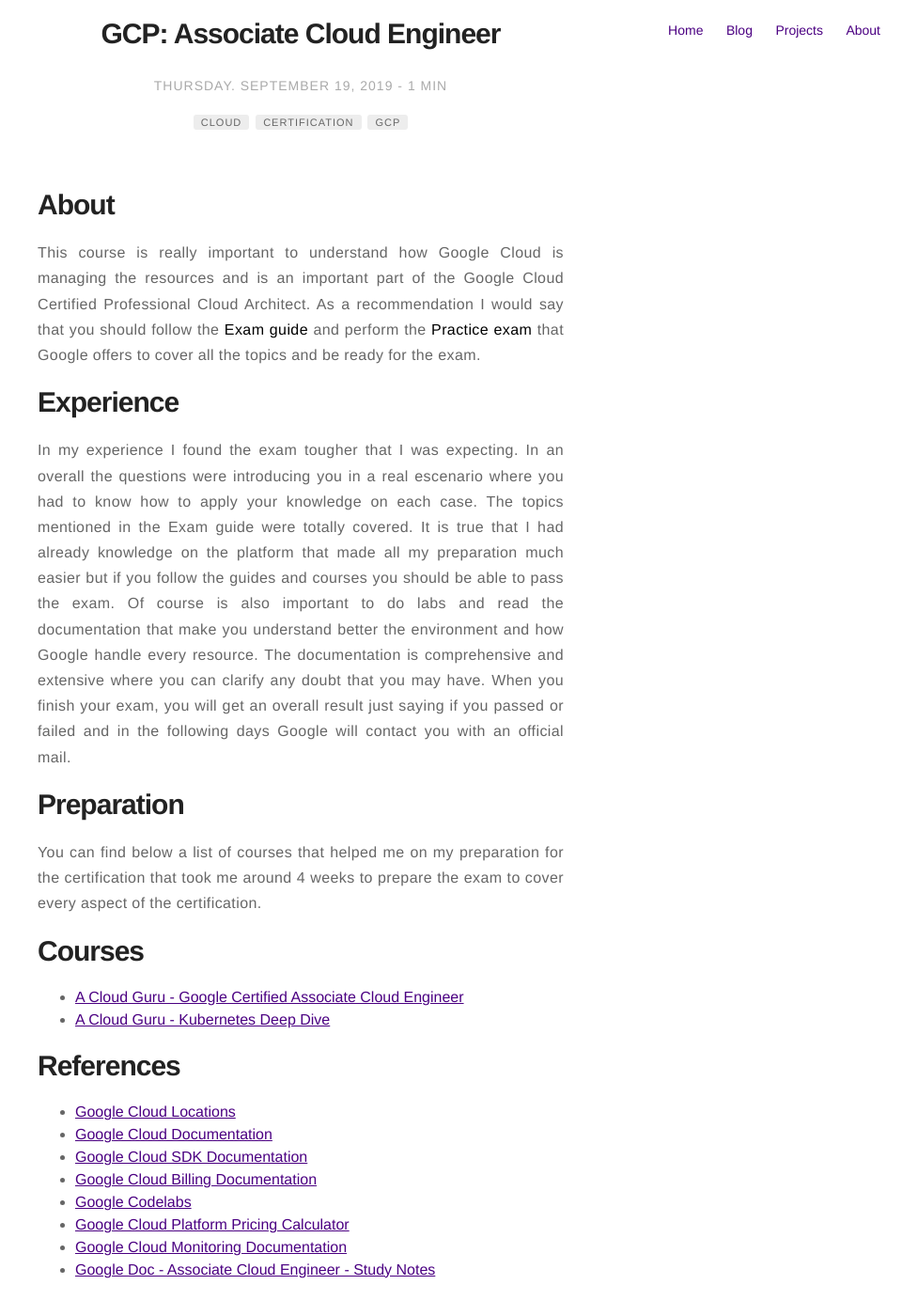
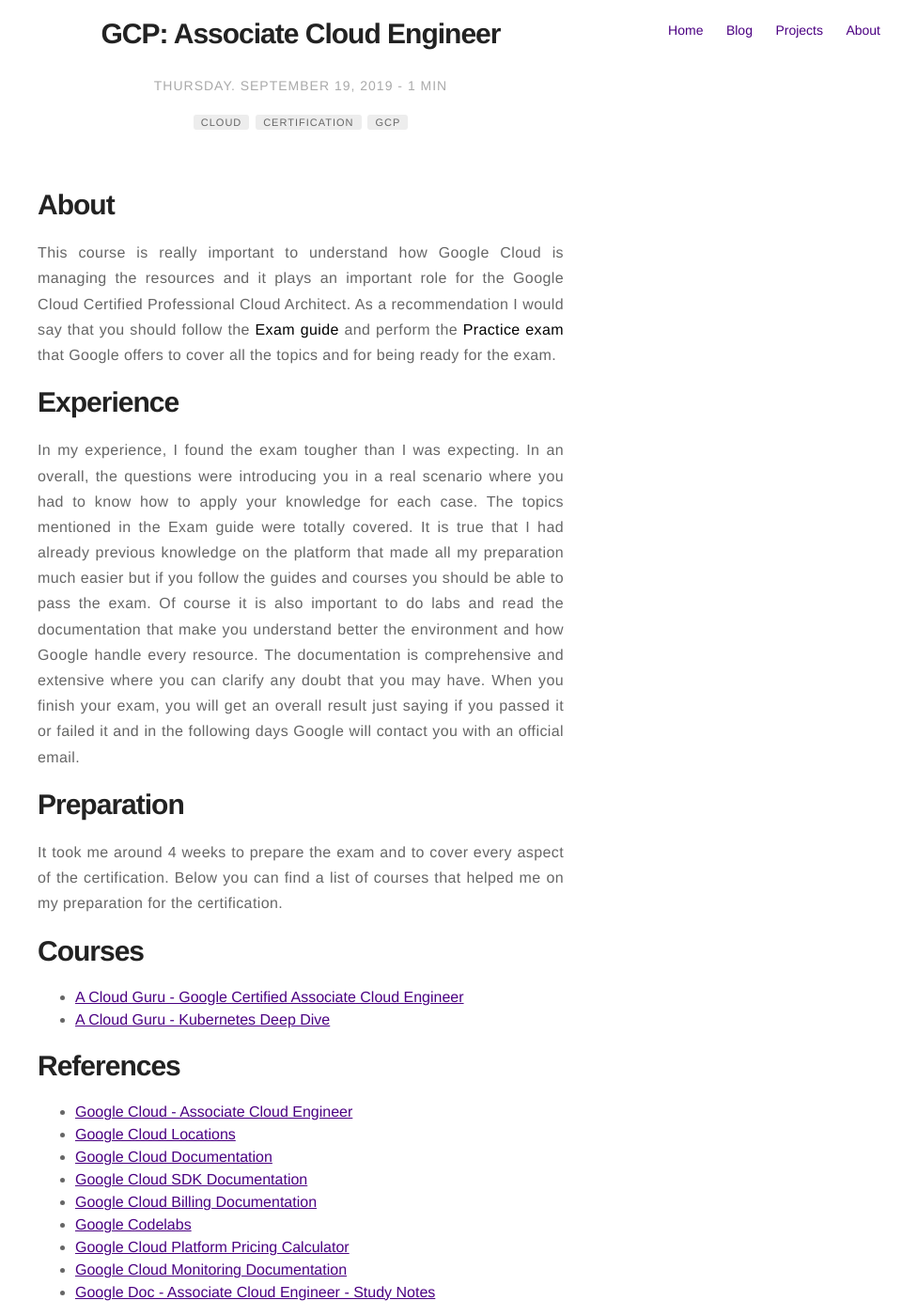
Before and after one commit to sergiotocalini/sergiotocalini.github.io, a Jekyll site: the page built from _posts/2019-09-19-certification-gcp-ace.markdown, in a window 1280 px wide and 1400 px high, scrolled down 346 px. Shown: the whole window at 94% size, without its empty margins (320-1280 px from the left). Built offline with Jekyll 4.4.1, drawn with Linux system fonts in a browser that asks for light colours.

Commit message:
Updating GCP ACE post

```diff
--- a/_posts/2019-09-19-certification-gcp-ace.markdown
+++ b/_posts/2019-09-19-certification-gcp-ace.markdown
@@ -17,33 +17,33 @@
 # About
 <p style="text-align: justify">
 This course is really important to understand how Google Cloud is managing the
-resources and is an important part of the Google Cloud Certified Professional
-Cloud Architect. As a recommendation I would say that you should follow the
-<strong>Exam guide</strong> and perform the <strong>Practice exam</strong>
-that Google offers to cover all the topics and be ready for the exam.
+resources and it plays an important role for the Google Cloud Certified
+Professional Cloud Architect. As a recommendation I would say that you should
+follow the <strong>Exam guide</strong> and perform the <strong>Practice exam</strong>
+that Google offers to cover all the topics and for being ready for the exam.
 </p>
 
 # Experience
 <p style="text-align: justify">
-In my experience I found the exam tougher that I was expecting. In an overall
-the questions were introducing you in a real escenario where you had to know how
-to apply your knowledge on each case. The topics mentioned in the Exam guide were
-totally covered. It is true that I had already knowledge on the platform that made
-all my preparation much easier but if you follow the guides and courses you should
-be able to pass the exam.
-Of course is also important to do labs and read the documentation that make you
-understand better the environment and how Google handle every resource.
-The documentation is comprehensive and extensive where you can clarify any doubt
-that you may have.
-When you finish your exam, you will get an overall result just saying if you passed
-or failed and in the following days Google will contact you with an official mail.
+In my experience, I found the exam tougher than I was expecting. In an overall,
+the questions were introducing you in a real scenario where you had to know how
+to apply your knowledge for each case. The topics mentioned in the Exam guide
+were totally covered. It is true that I had already previous knowledge on the
+platform that made all my preparation much easier but if you follow the guides
+and courses you should be able to pass the exam. Of course it is also important
+to do labs and read the documentation that make you understand better the
+environment and how Google handle every resource. The documentation is
+comprehensive and extensive where you can clarify any doubt that you may have.
+When you finish your exam, you will get an overall result just saying if you
+passed it or failed it and in the following days Google will contact you with an
+official email.
 </p>
 
 # Preparation
 <p style="text-align: justify">
-You can find below a list of courses that helped me on my preparation for the
-certification that took me around 4 weeks to prepare the exam to cover every
-aspect of the certification.
+It took me around 4 weeks to prepare the exam and to cover every aspect of the
+certification. Below you can find a list of courses that helped me on my
+preparation for the certification.
 </p>
 
 # Courses
@@ -52,6 +52,7 @@
 
 
 # References
+- [Google Cloud - Associate Cloud Engineer](https://cloud.google.com/certification/cloud-engineer)
 - [Google Cloud Locations](https://cloud.google.com/about/locations/)
 - [Google Cloud Documentation](https://cloud.google.com/docs/)
 - [Google Cloud SDK Documentation](https://cloud.google.com/sdk/docs/)
```
